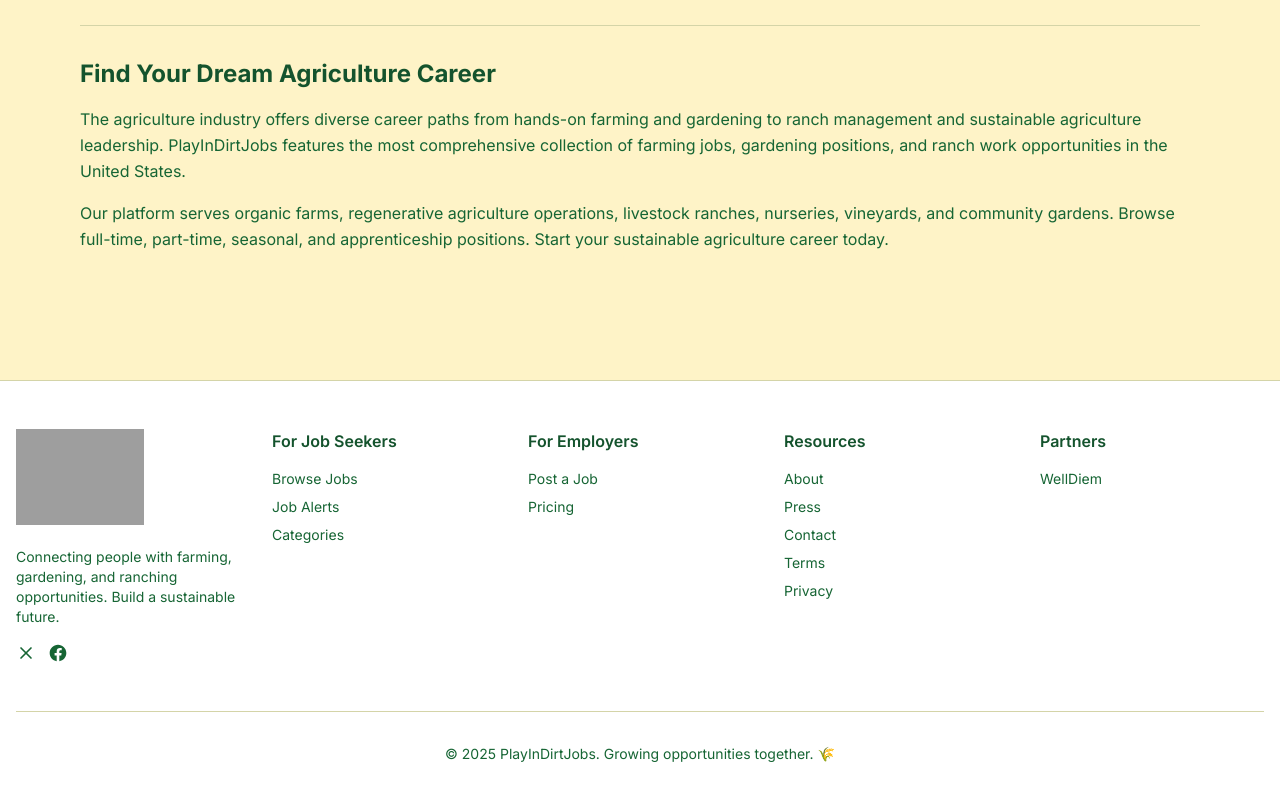
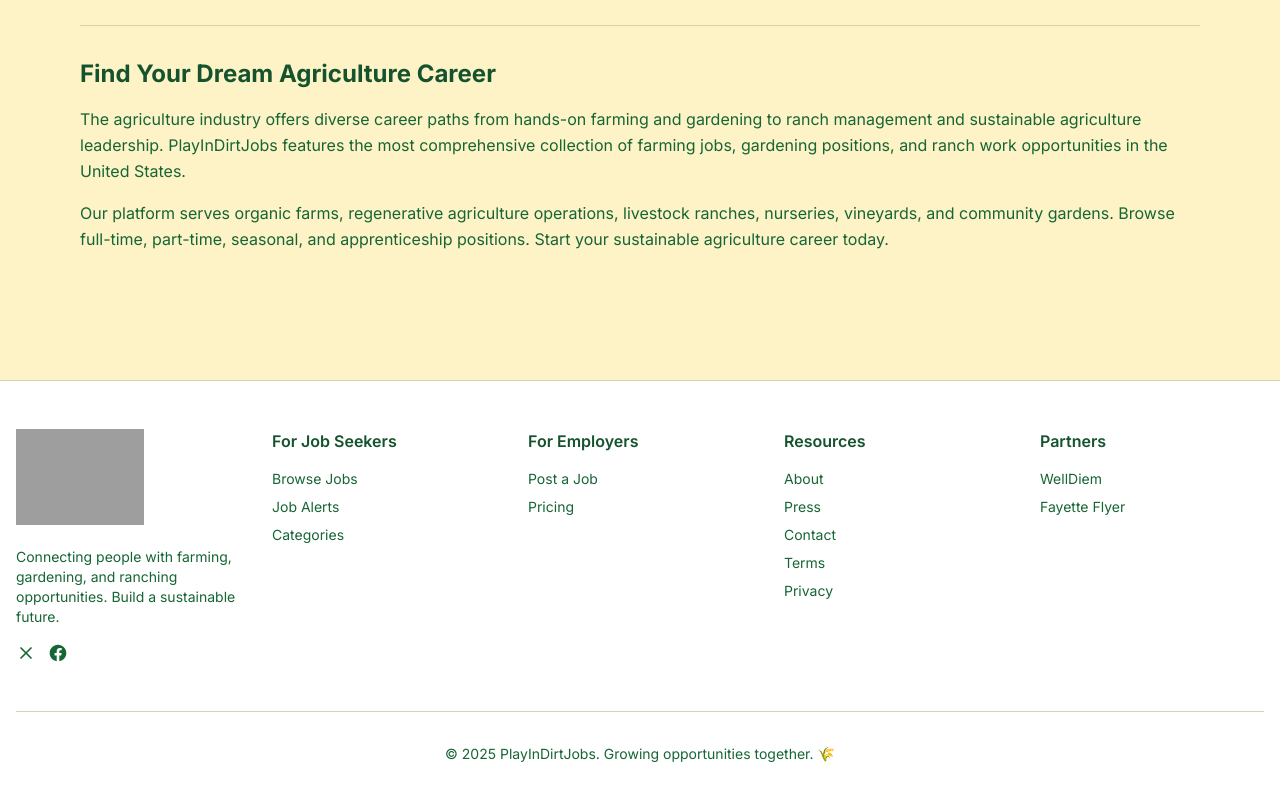
Before and after one commit to stroudcr/playindirtjobs, a Next.js app: page / in a window 1280 px wide. Shown: the part 3842-4642 px from the top of the page. Built offline with nearby package versions, Linux system fonts and the light colour scheme; no server answers; the database is empty; grey boxes are pictures that could not be loaded.

Commit message:
Added Partner

```diff
--- a/components/Footer.tsx
+++ b/components/Footer.tsx
@@ -133,6 +133,16 @@
                   WellDiem
                 </a>
               </li>
+              <li>
+                <a
+                  href="https://www.fayetteflyer.com"
+                  target="_blank"
+                  rel="noopener noreferrer"
+                  className="hover:text-primary transition-colors"
+                >
+                  Fayette Flyer
+                </a>
+              </li>
             </ul>
           </div>
         </div>
```
